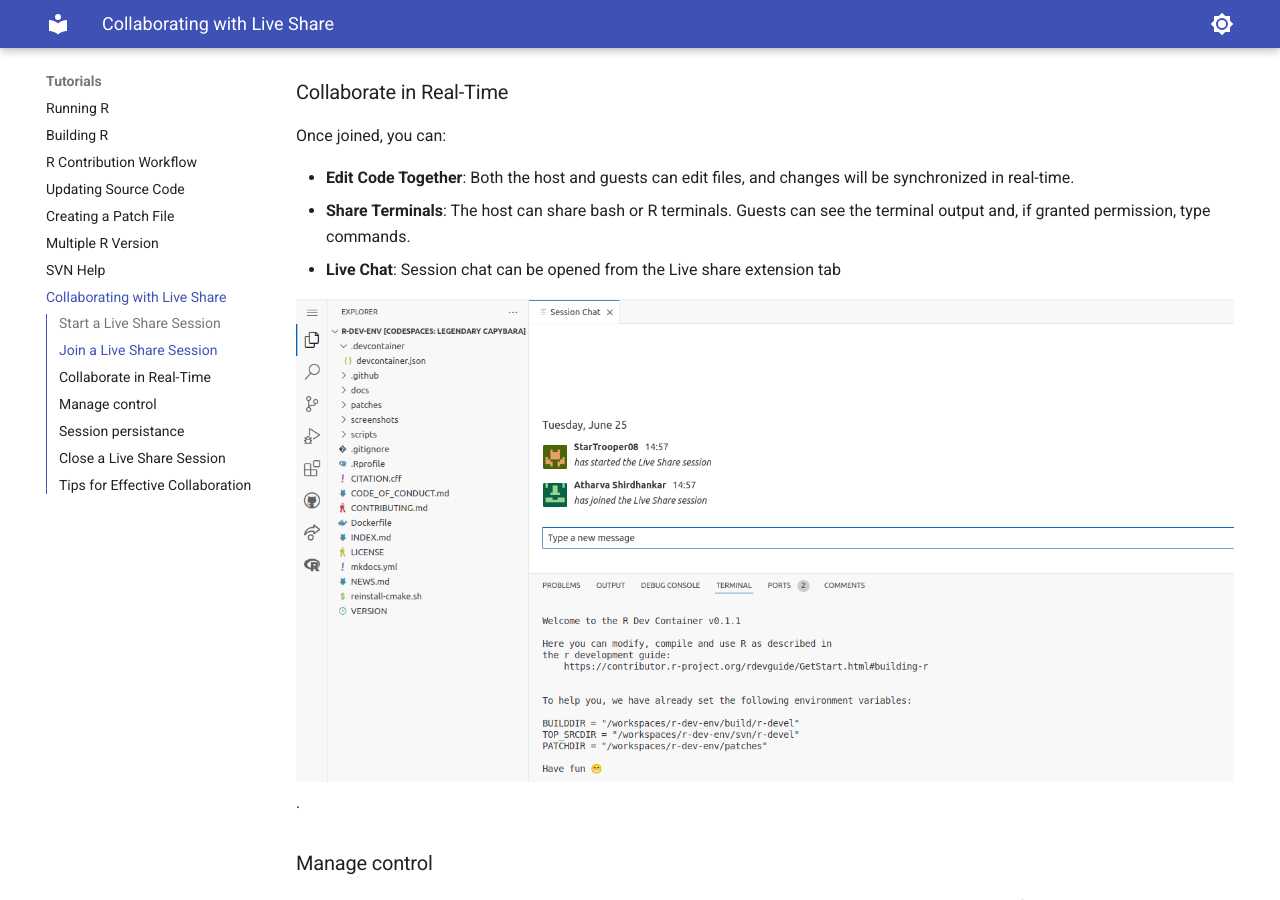
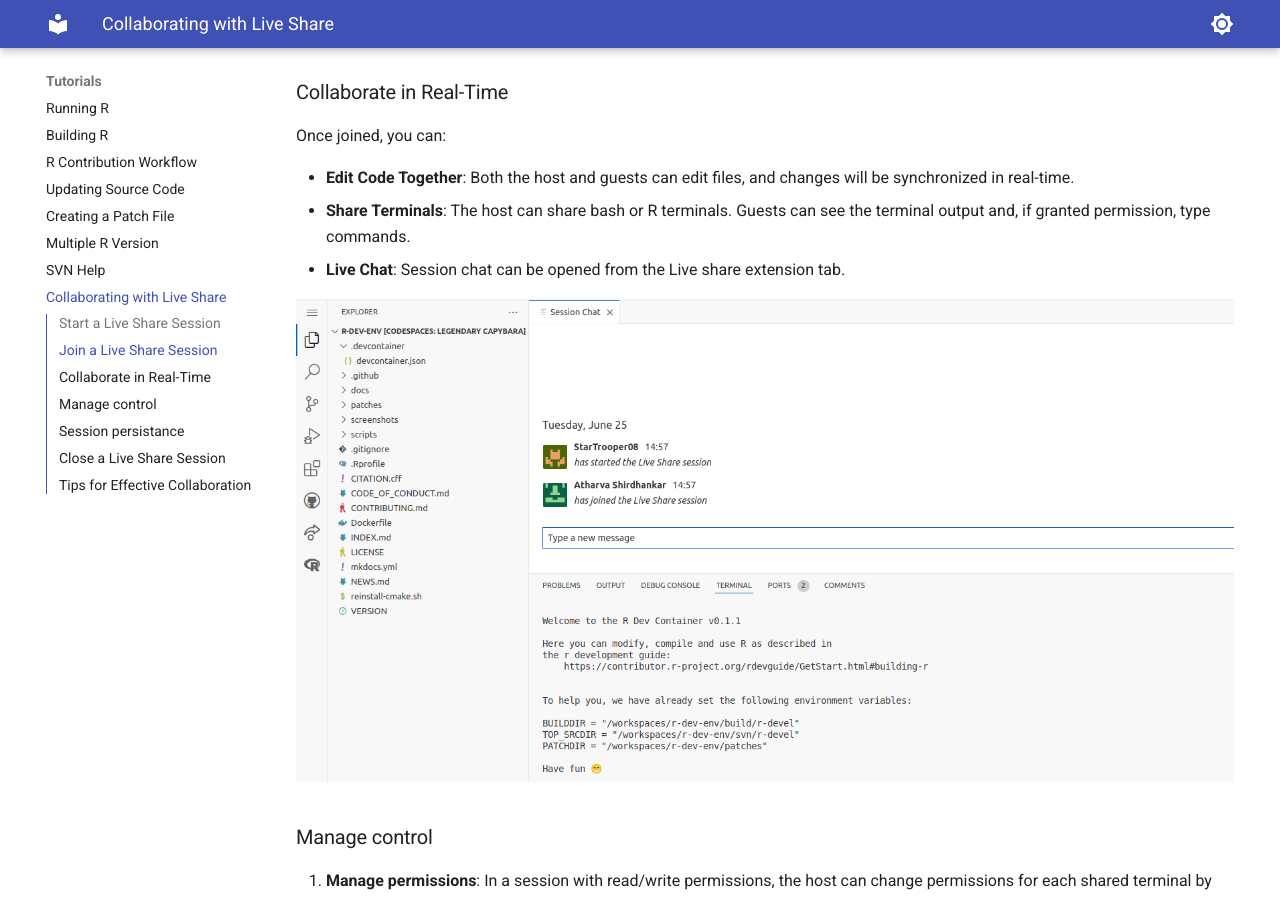
Before and after one commit to r-devel/r-dev-env, an MkDocs documentation site: the page built from docs/tutorials/live_share.md, in a window 1280 px wide and 900 px high, scrolled down 2272 px. Built offline with MkDocs 1.6.1 and Material for MkDocs 9.7.7, drawn with Linux system fonts in a browser that asks for light colours.

Commit message:
minor edit

```diff
--- a/docs/tutorials/live_share.md
+++ b/docs/tutorials/live_share.md
@@ -30,9 +30,9 @@ Once joined, you can:
 
 - **Edit Code Together**: Both the host and guests can edit files, and changes will be synchronized in real-time.
 - **Share Terminals**: The host can share bash or R terminals. Guests can see the terminal output and, if granted permission, type commands.
-- **Live Chat**: Session chat can be opened from the Live share extension tab
+- **Live Chat**: Session chat can be opened from the Live share extension tab.
 
-![alt text](../assets/live-share5.png).
+![alt text](../assets/live-share5.png)
 
 ### Manage control
 
```
